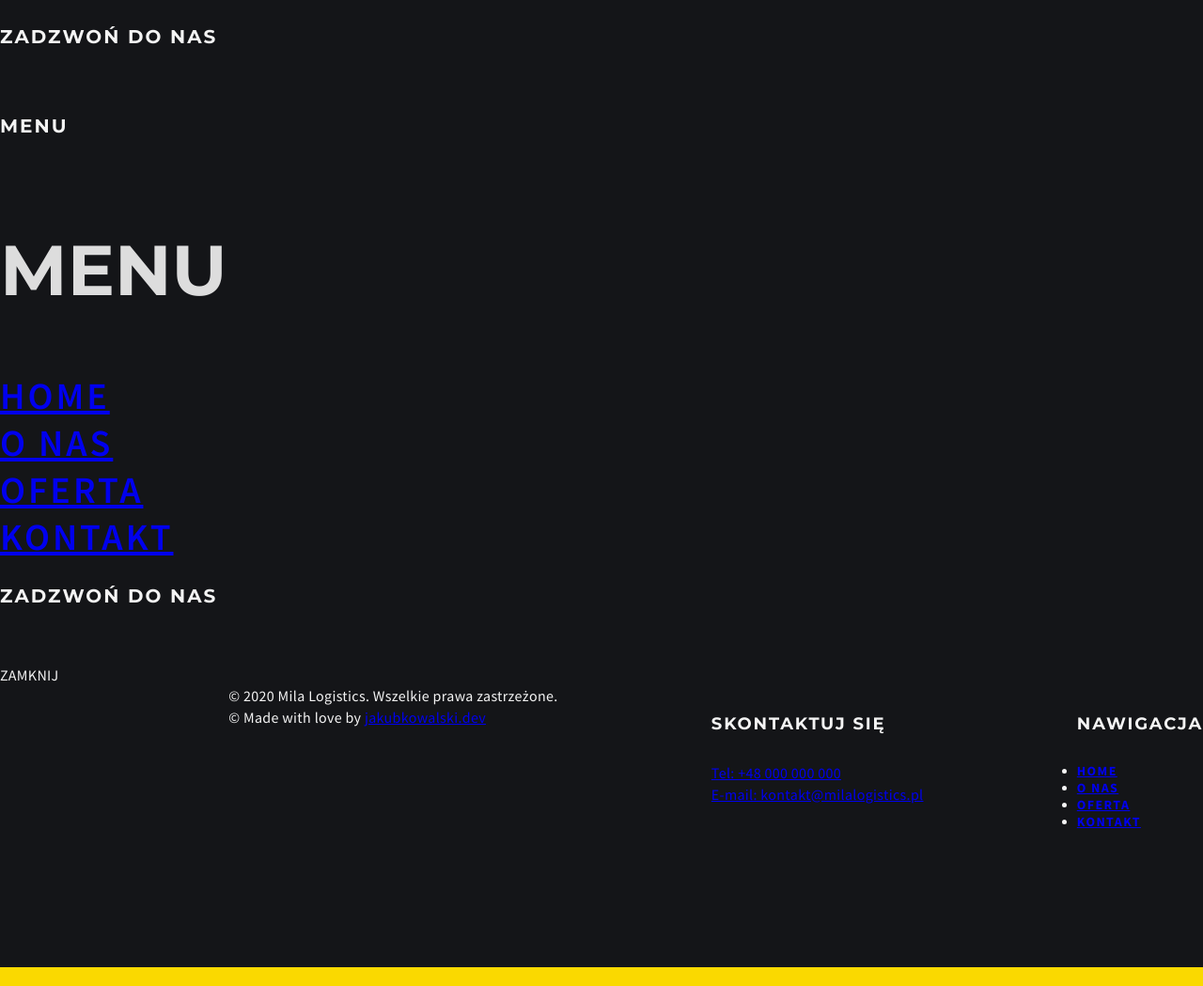
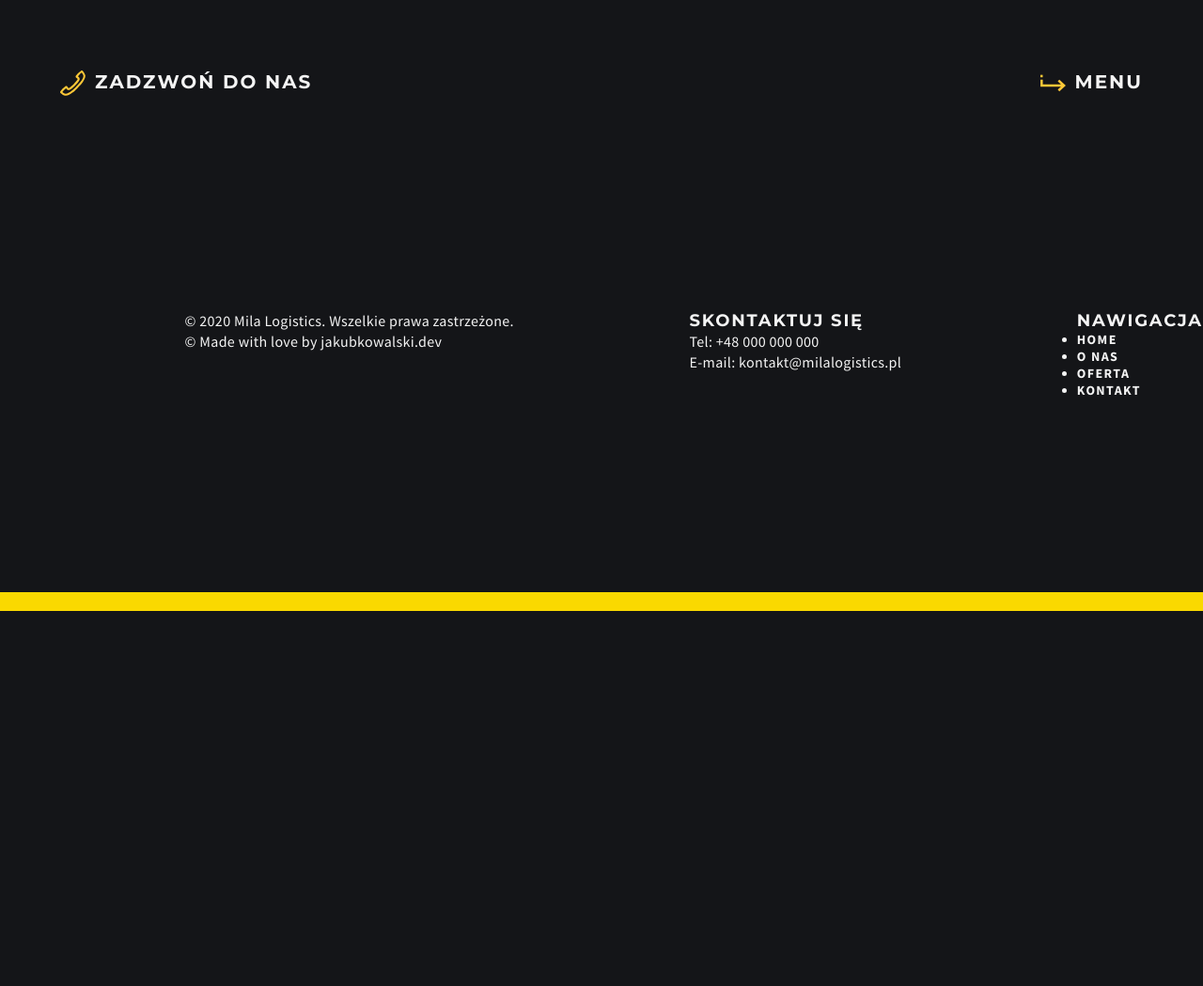
Before and after one commit to Nigtellios/milalogistics, a PHP site: page / in a window 1280 px wide. Shown: the whole page at 94% size. After the commit the page ends 650 px from the top, so only its background shows below. Run offline with PHP 8.4, Linux system fonts and the light colour scheme; some web fonts are replaced.

Commit message:
v0.03
+ some nav styling
+ semantics: <i> instead of <figure> for icons

```diff
--- a/css/style.css
+++ b/css/style.css
@@ -98,6 +98,7 @@ ul > li {
 
 h1 {
   /* Main Section Headings, like ABOUT US, OFFER */
+  margin: 0;
   font-family: Montserrat;
   font-style: normal;
   font-weight: bold;
@@ -108,6 +109,7 @@ h1 {
 
 h3 {
   /* Mainly Headings of sub-sections */
+  margin: 0;
   font-family: Montserrat;
   font-style: normal;
   font-weight: bold;
@@ -119,6 +121,7 @@ h3 {
 
 h4 {
   /* Nav Headings */
+  margin: 0;
   font-family: Montserrat;
   font-style: normal;
   font-weight: bold;
@@ -130,6 +133,7 @@ h4 {
 
 h5 {
   /* Headings in Footer */
+  margin: 0;
   font-family: Montserrat;
   font-style: normal;
   font-weight: bold;
@@ -140,6 +144,7 @@ h5 {
 }
 
 h6 {
+  margin: 0;
   font-family: Source Sans Pro;
   font-style: normal;
   font-weight: bold;
@@ -148,6 +153,36 @@ h6 {
   letter-spacing: 0.125em;
   color: #F4F4F4;
 }
+
+figure {
+  margin: 0;
+}
+
+i {
+  margin: 0 10px 0 0;
+}
+
+a {
+  color: #F4F4F4;
+  text-decoration: none;
+}
+
+a:hover {
+  color: #FAD900;
+  transition: 0.2s ease-in;
+}
+
+/* Margin/Padding Class Control */
+
+.p-75 {
+  padding: 75px 0 75px 0;
+}
+
+.w-90 {
+  max-width: 90%;
+}
+
+/* Styling */
 
 .p--rodo {
   font-family: Source Sans Pro;
@@ -169,7 +204,30 @@ h6 {
   color: #F4F4F4;
 }
 
-/* Styling */
+.underline__left::after {
+  content: "";
+  width: 50px;
+  height: 5px;
+  position: absolute;
+  background: #FAD900;
+}
+
+.underline__right::after {
+  content: "";
+  width: 50px;
+  height: 5px;
+  position: absolute;
+  background: #FAD900;
+}
+
+.navbar {
+  z-index: 1;
+  display: flex;
+  flex-flow: row nowrap;
+  justify-content: space-between ;
+  width: 100%;
+  margin: 0 auto 0 auto;
+}
 
 .nav-items {
   font-family: Source Sans Pro;
@@ -181,4 +239,27 @@ h6 {
   color: #F4F4F4;
 }
 
+.nav--callus {
+  display: flex;
+  flex-flow: row nowrap;
+}
+
+.nav--menu-switcher {
+  display: flex;
+  flex-flow: row nowrap;
+}
+
+.menu {
+  display: flex;
+  flex-flow: column nowrap;
+}
+
+.menu__unactive {
+  display: none;
+}
+
+.menu__active {
+  display: block;
+}
+
 /* Media */
--- a/index.html
+++ b/index.html
@@ -12,19 +12,18 @@
 
   <body>
 
-    <nav class="w-90"> <!-- NavBar -->
+    <nav class="navbar p-75 w-90"> <!-- NavBar -->
       <div class="nav--callus">
-        <h4>ZADZWOŃ DO NAS</h4>
+        <i><img src="../media/phone-icon.svg" width="27px" height="27px" alt="Otwórz menu"></i>
+        <h4><a href="../contact.html">ZADZWOŃ DO NAS</a></h4>
       </div>
       <div class="nav--menu-switcher">
-        <figure>
-          <img>
-        </figure>
+        <i><img src="../media/forwardmenu-icon.svg" width="27px" height="27px" alt="Otwórz menu"></i>
         <h4>MENU</h4>
       </div>
     </nav><!-- End of NavBar -->
 
-    <section class="menu"> <!-- Full Window Menu -->
+    <section class="menu menu__unactive"> <!-- Full Window Menu -->
       <div class="menu--content">
         <h1>MENU</h1>
         <ul class="nav-items">
@@ -38,9 +37,7 @@
         </div>
       </div>
       <aside class="menu--close">
-        <figure>
-          <img>
-        </figure>
+        <i><img src="../media/close-icon.svg" width="20px" height="20px" alt="Otwórz menu"></i>
         <p>ZAMKNIJ</p>
       </aside>
     </section> <!-- End of Full Window Menu -->
@@ -92,9 +89,7 @@
 
 
     <footer> <!-- Footer -->
-      <figure class="footer--logotype">
-        <img>
-      </figure>
+      <i class="footer--logotype"><img></i>
       <div class="footer--copyright">
         <p>&copy; <span id="current-year"></span> Mila Logistics. Wszelkie prawa zastrzeżone.</p>
         <p>&copy; Made with <span class="footer--span__pink">love</span> by <a href="https://jakubkowalski.dev" target="_blank">jakubkowalski.dev</a></p>
```
Also changed, not shown: README.md.
